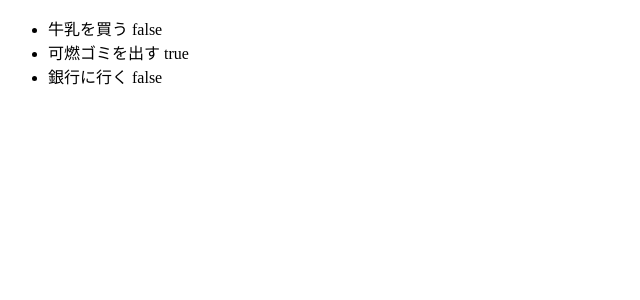
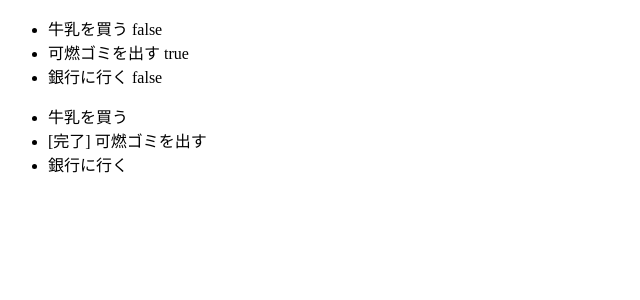
Before and after one commit to nagi125/test-angular, an Angular app: page / in a window 1280 px wide. Shown: the top 300 px of the page, without its empty margins (0-640 px from the left). Built offline with nearby package versions, Linux system fonts and the light colour scheme.

Commit message:
forとifのサンプル追加

```diff
--- a/src/app/app.component.html
+++ b/src/app/app.component.html
@@ -3,3 +3,9 @@
   <li>{{ tasks[1].title }} <span>{{ tasks[1].done }}</span></li>
   <li>{{ tasks[2].title }} <span>{{ tasks[2].done }}</span></li>
 </ul>
+<ul>
+  <li *ngFor="let task of tasks">
+    <span *ngIf="task.done">[完了]</span>
+    {{ task.title }}
+  </li>
+</ul>
```
